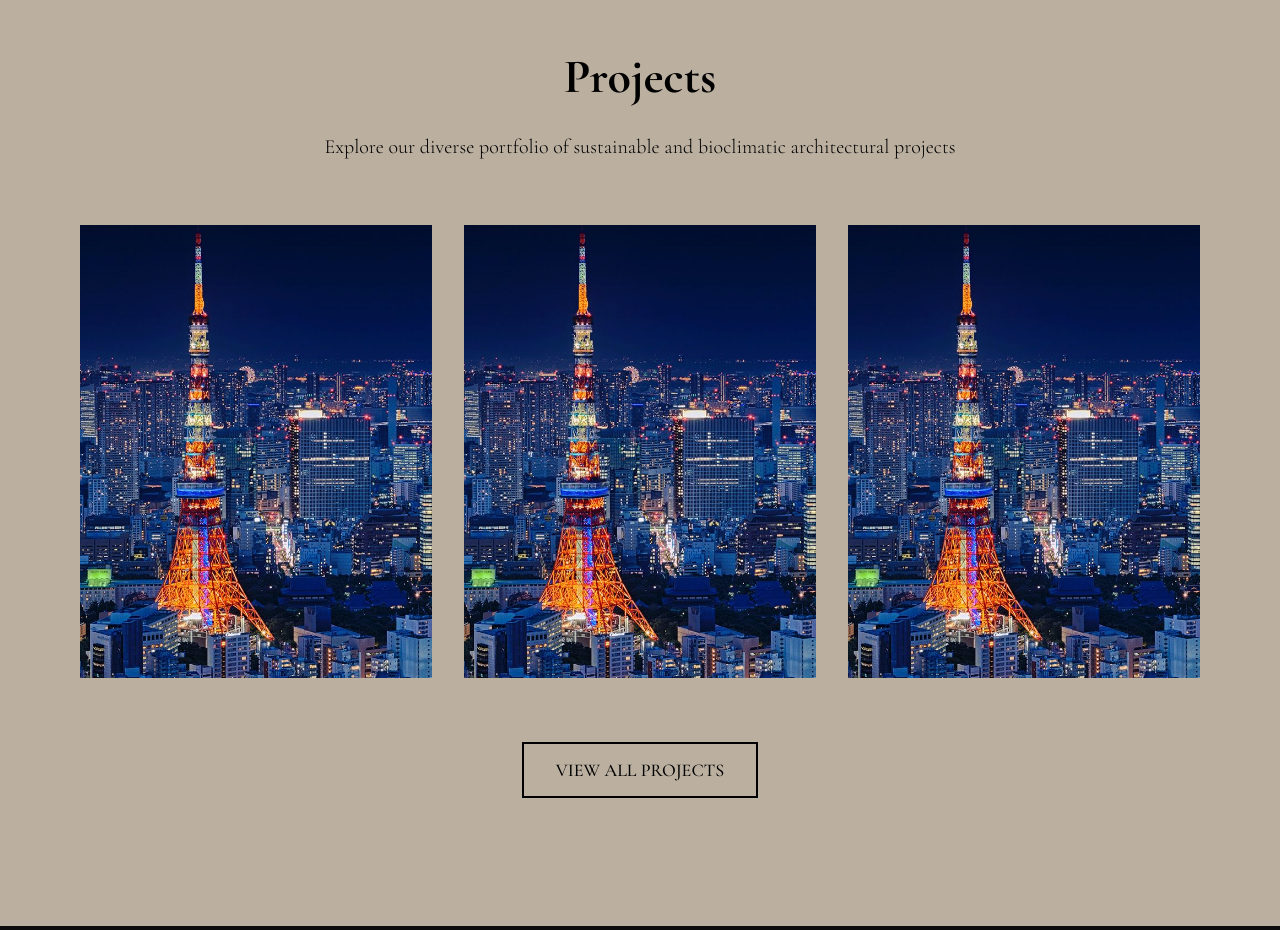
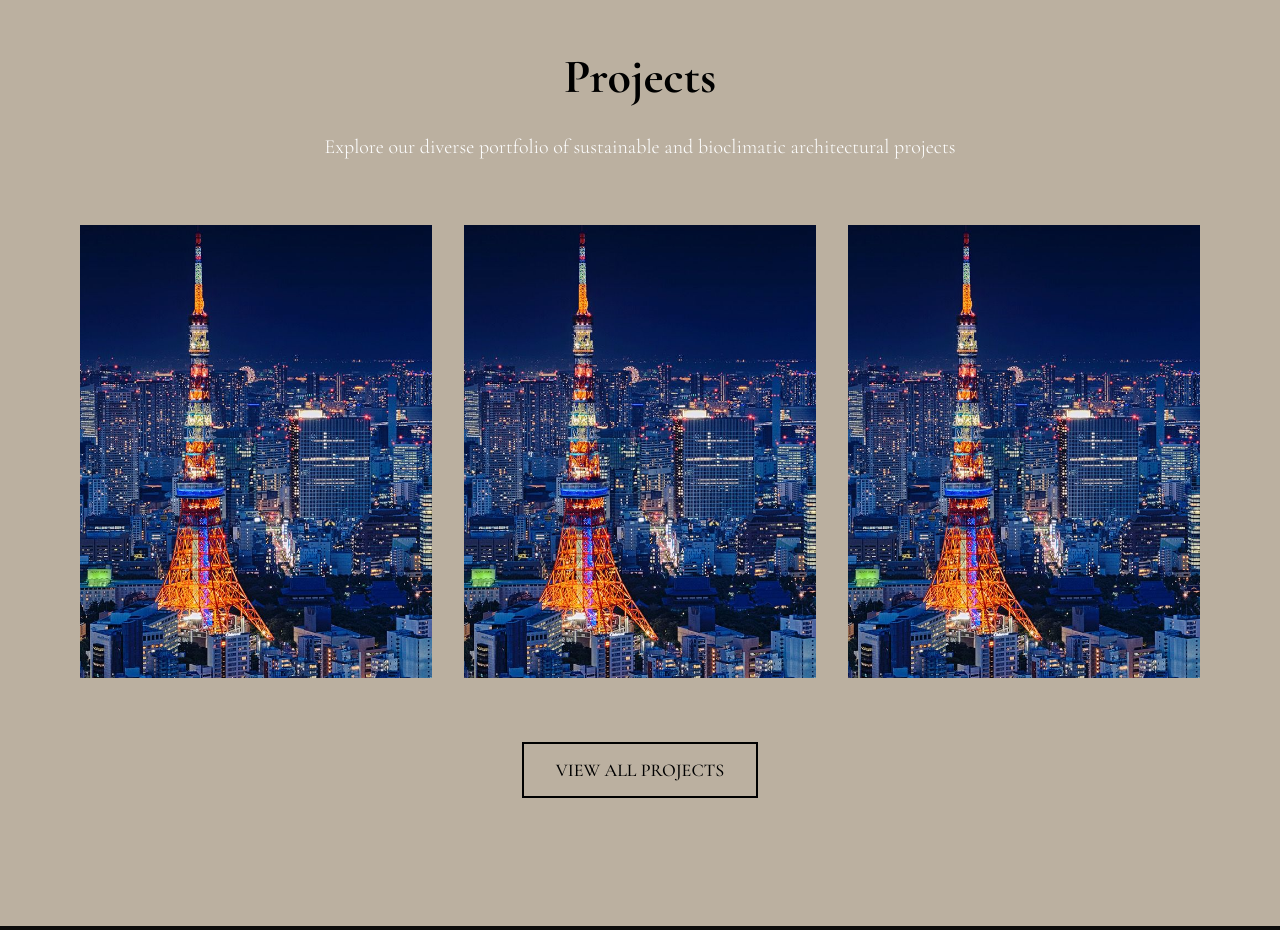
Before and after one commit to botflowlab/AndresCastroWebsite, a React (Vite) app: page / in a window 1280 px wide. Shown: the part 2040-2970 px from the top of the page. Built offline with nearby package versions, Linux system fonts and the light colour scheme; a web font is replaced by a local one.

Commit message:
Updated ProjectsSection.jsx

```diff
--- a/src/components/sections/ProjectsSection.jsx
+++ b/src/components/sections/ProjectsSection.jsx
@@ -11,7 +11,7 @@ function ProjectsSection() {
       <div className="max-w-6xl mx-auto px-4">
         <div className="text-center mb-16">
           <h2 className="text-2xl sm:text-3xl md:text-5xl font-bold mb-8 font-cormorant">{t('nav.projects')}</h2>
-          <p className="text-xl font-light max-w-3xl mx-auto">
+          <p className="text-xl font-light max-w-3xl mx-auto text-white">
             Explore our diverse portfolio of sustainable and bioclimatic architectural projects
           </p>
         </div>
```
